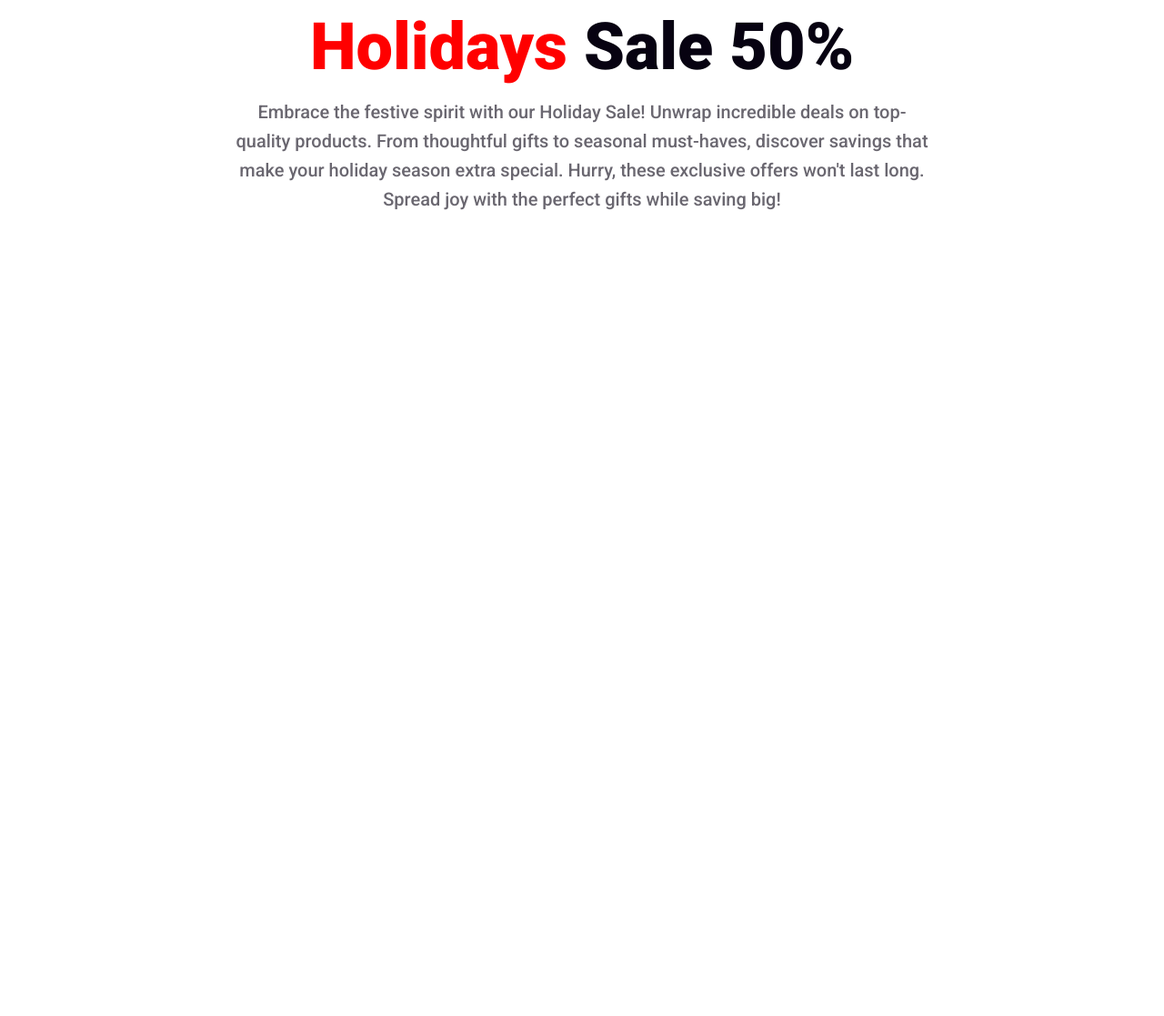
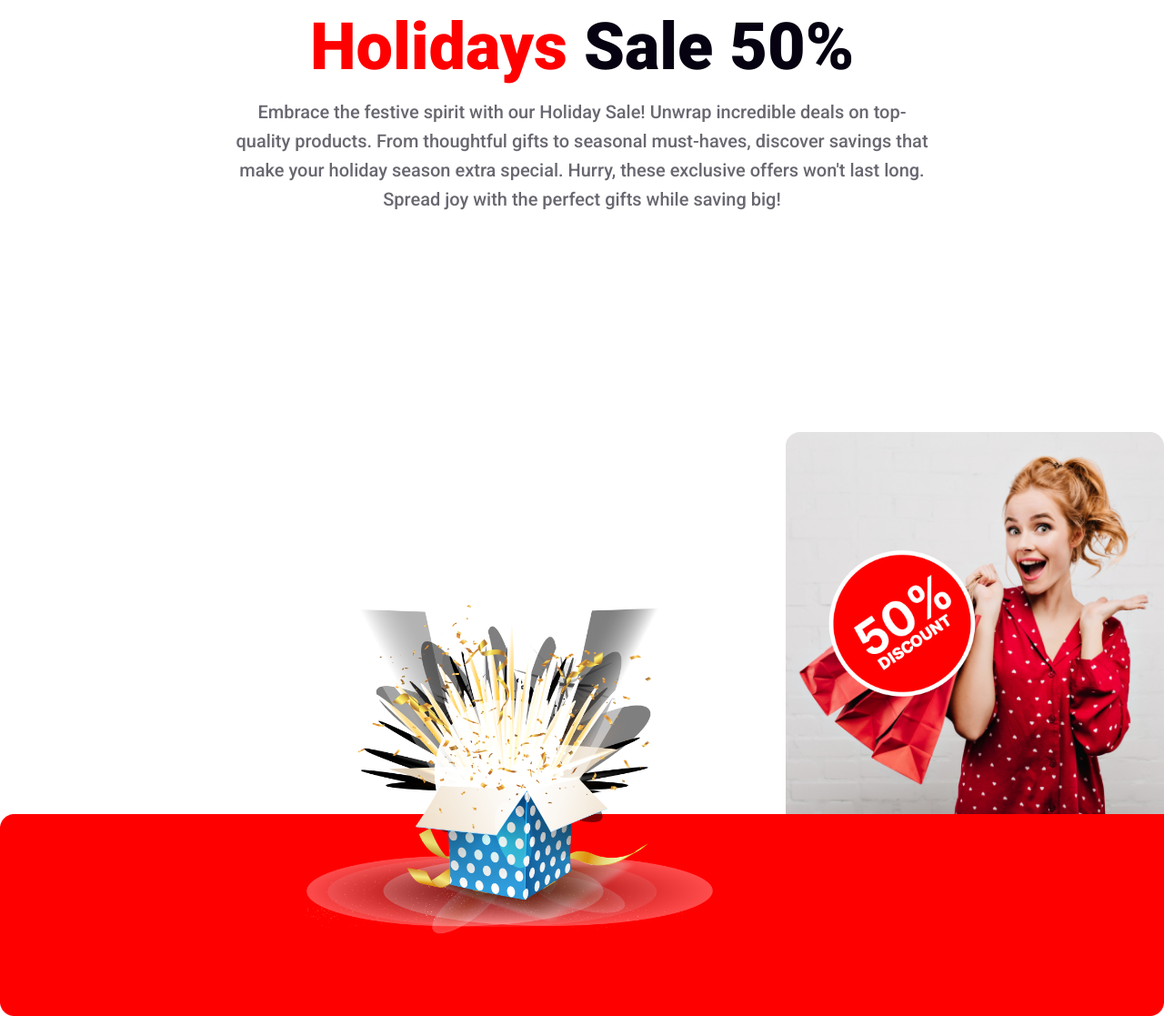
Before and after one commit to Myself-Ashish-Sarker/assignment-01, a plain HTML site: page index.html in a window 1280 px wide. Shown: the part 3442-4559 px from the top of the page at 91% size. Before the commit the page ends 3677 px from the top, so only its background shows below. Drawn offline with Linux system fonts and the light colour scheme.

Commit message:
added seventh section

```diff
--- a/index.html
+++ b/index.html
@@ -163,6 +163,24 @@
                 </p>
             </section>
             <!-- Fifth Section -->
+
+            <!-- Sixth Section -->
+            <section class="sixth-section">
+                <div class="two-images"></div>
+                <img class="gift" src="./assets/Group 75.png" alt="" />
+                <img class="discount" src="./assets/Group 44.png" alt="" />
+                <img
+                    class="happy-girl"
+                    src="./assets/Rectangle 1.png"
+                    alt="Happy Girl"
+                />
+                <img
+                    class="rec-red"
+                    src="./assets/Rectangle 2.png"
+                    alt="red background"
+                />
+            </section>
+            <!-- Sixth Section -->
         </main>
         <!-- Main Section -->
 
--- a/styles.css
+++ b/styles.css
@@ -332,3 +332,43 @@
     font-weight: 500;
     line-height: 32px; /* 160% */
 }
+
+.sixth-section {
+    position: relative;
+    display: flex;
+    flex-direction: column;
+    justify-content: center;
+    align-items: center;
+    margin-top: 15rem;
+    padding: 0;
+}
+
+.two-images {
+    position: absolute;
+
+}
+
+.gift {
+    position: absolute;
+    width: 28rem;
+    bottom: 5rem;
+    left: 21rem;
+}
+
+.discount {
+    position: absolute;
+    width: 14rem;
+    bottom: 20rem;
+    left: 55rem;
+}
+
+
+
+.sixth-section .happy-girl {
+    width: 26rem;
+    padding-left: 54rem;
+}
+
+.sixth-section .rec-red {
+    width: 80rem;
+}
```
